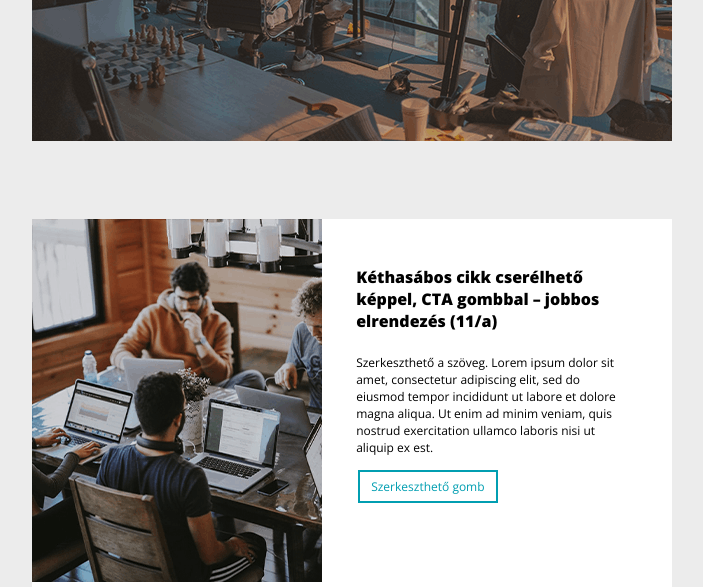
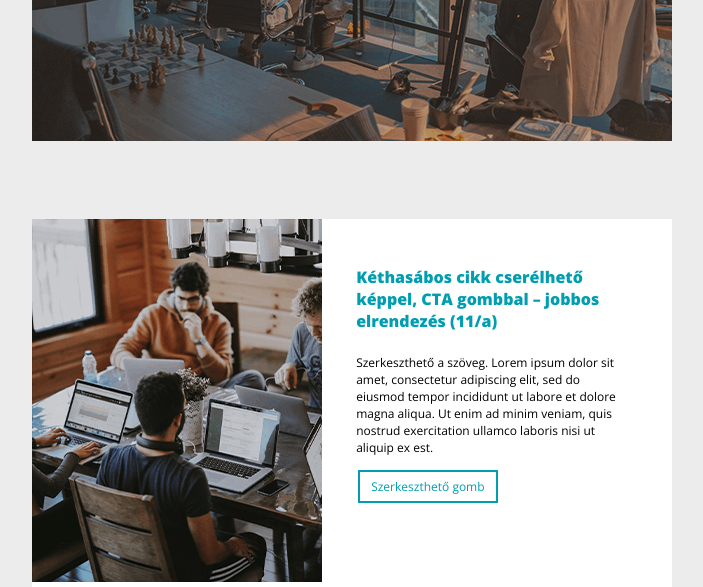
Before and after one commit to rgglnrbrt/Email-template, a plain HTML site: page index.html in a window 1280 px wide. Shown: the part 297-884 px from the top of the page, without its empty margins (288-991 px from the left). Drawn offline with nearby package versions, Linux system fonts and the light colour scheme; a web font is replaced by a local one.

Commit message:
Betű szín javítás

```diff
--- a/index.html
+++ b/index.html
@@ -30,18 +30,6 @@
       }
       a:hover {
         text-decoration: underline;
-      }
-      h2,
-      h2 a,
-      h2 a:visited,
-      h3,
-      h3 a,
-      h3 a:visited,
-      h4,
-      h5,
-      h6,
-      .t_cht {
-        color: #000 !important;
       }
       .ExternalClass p,
       .ExternalClass span,
```
